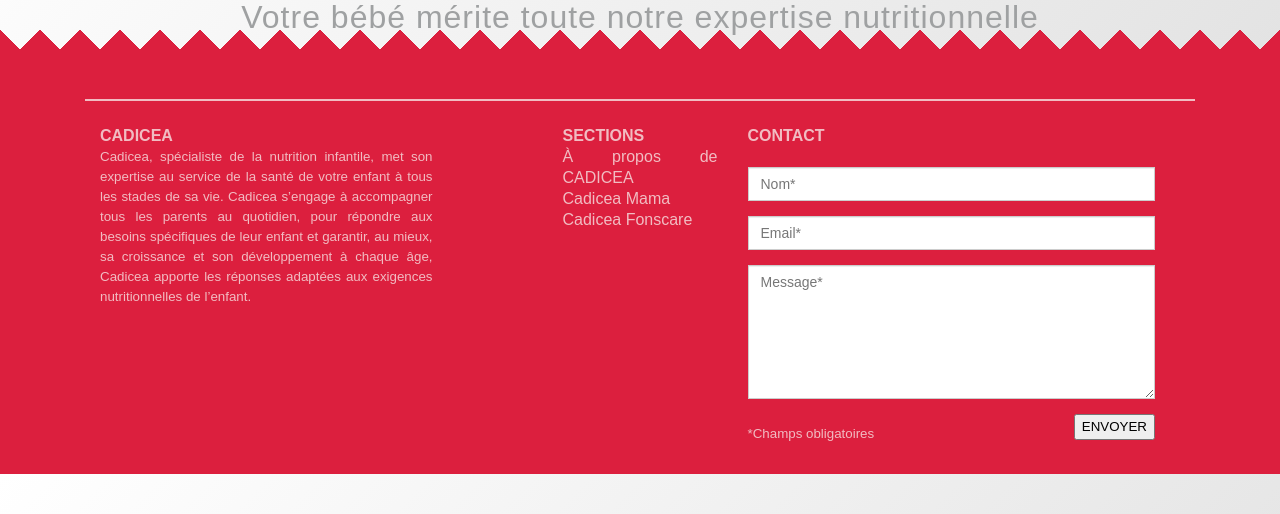
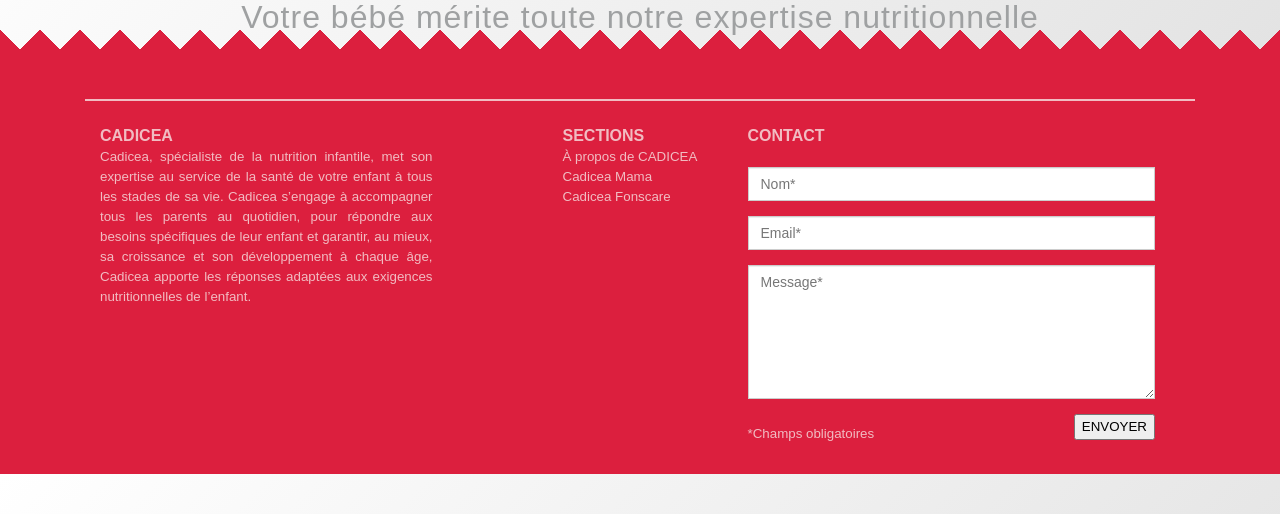
Before and after one commit to daolf/cadiceaLight, a PHP site: page /decouvrir.php in a window 1280 px wide. Shown: the part 173-687 px from the top of the page. Run offline with PHP 8.4, Linux system fonts and the light colour scheme; some libraries are stand-ins or nearby versions.

Commit message:
FIX text-align liens footer

```diff
--- a/css/contentlight.css
+++ b/css/contentlight.css
@@ -2,7 +2,7 @@
     padding: 15px 15px 0px 15px;
     height:1100px;
 }
-a {
+a{
     font-family: Arial;
     font-size: 12pt;
     color: #949697;
@@ -13,6 +13,8 @@ a:hover, .current{
     font-weight: 600;
     text-decoration: none;
 }
+
+
 
 .menu-text-content {
     height: 1100px;
--- a/css/footer.css
+++ b/css/footer.css
@@ -8,6 +8,12 @@ footer {
     background-repeat: repeat-x;
     background-size: 1px 100%, 40px 40px, 40px 40px;
     min-height: 100%;
+}
+
+footer a{
+    font-size: 10pt;
+    line-height: 15pt;
+    text-align: justify;
 }
 
 .input {
@@ -108,7 +114,7 @@ footer strong{
 /***************************************\
 **                                     **
 **  Media queries tablettes ==> footer **
-**      TABLETTE STYLE NEXUS 7                               **
+**      TABLETTE STYLE NEXUS 7         **
 \***************************************/
 
 @media (max-width: 991px) {
--- a/decouvrir.php
+++ b/decouvrir.php
@@ -24,6 +24,7 @@
 </script>
 	<title>Qui sommes nous ?</title>
 </head>
+
 <body>
 	<div class="container">
 		<section class="row main">
@@ -56,10 +57,11 @@
 			</div>
 		</section>
 	</div>
-	<footer style="width: 100%;">
+</body>
+
+<footer style="width: 100%;">
 		<div class="container">
 			<?php include 'html/footer.html'; ?>
 		</div>
 	</footer>
-</body>
 </html>
--- a/html/contact.html
+++ b/html/contact.html
@@ -3,6 +3,7 @@
 
 	<link href="./css/bootstrap.min.css" rel="stylesheet" media="screen">
 </head>
+
 <body>
     <form id="formulaire" method="post" action="traitement.php" class="well">
         <p class="error"></p>
--- a/html/gamme.html
+++ b/html/gamme.html
@@ -98,13 +98,9 @@
                         <p class="">• Riche en protéines, sa formule répond aux besoins de votre enfant en énergie.</p>
                         <p class="">• Sa composition en FOS/GOS (fructo-oligosaccharides et galacto-oligosaccharides) contribue au développement de son système immunitaire qui a lieu pendant les 3 premières années de sa vie, et réduit les risques de constipation.</p>
                         <br/>
-
                     </div>
                 </div>
             </div>
         </div>
     </div>
 </div>
-</div>
-</div>
-</div>
--- a/html/quiSommesNous.html
+++ b/html/quiSommesNous.html
@@ -34,6 +34,3 @@
 
     </div>
 </div>
-        </div>
-    </div>
-</div>
--- a/index.php
+++ b/index.php
@@ -21,6 +21,7 @@
 	<meta name="keywords" content="Cadicea, Lait infantile, md-fonscare" />
 	<title>Cadicea</title>
 </head>
+
 <body>
 	<div class="container">
 		<section class="row main">
@@ -39,10 +40,11 @@
 			</div>
 		</section>
 	</div>
-	<footer style="width: 100%;">
+</body>
+
+<footer style="width: 100%;">
 		<div class="container">
 			<?php include 'html/footer.html'; ?>
 		</div>
 	</footer>
-</body>
 </html>
```
Lines whose indentation alone changed are shown as unchanged.
